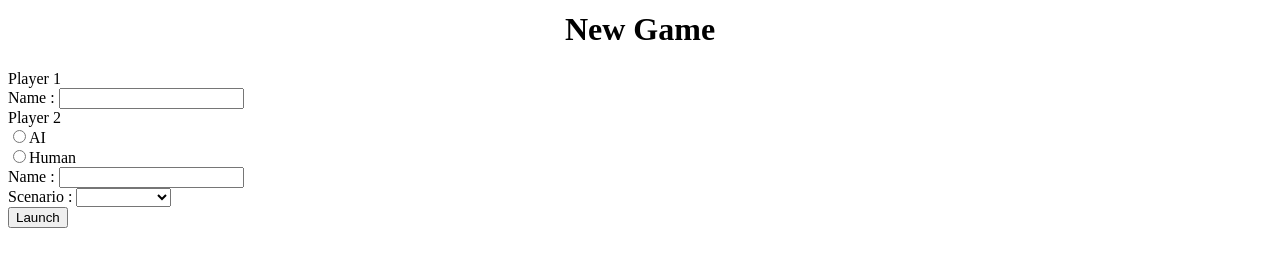
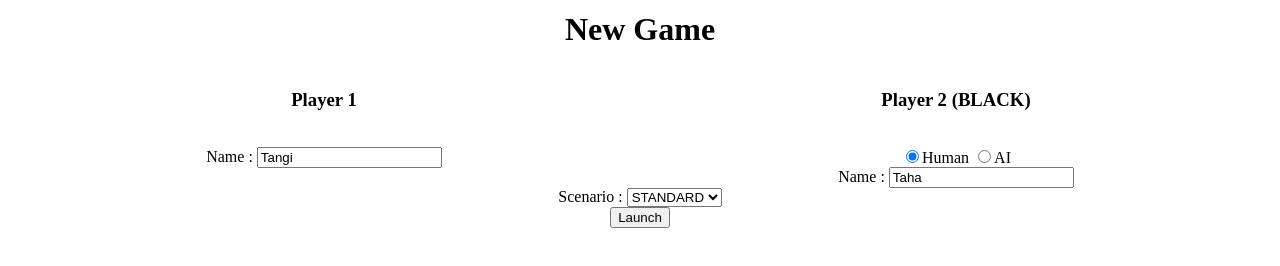
Before and after one commit to tangimds/diaballik, an Angular app in the folder diaballik-frontend/: page /menu in a window 1280 px wide. Shown: the part 322-588 px from the top of the page. Built offline with nearby package versions, Linux system fonts and the light colour scheme.

Commit message:
Modification menu

```diff
--- a/diaballik-frontend/src/app/menu/menu.component.css
+++ b/diaballik-frontend/src/app/menu/menu.component.css
@@ -0,0 +1,19 @@
+.left {
+  width: 50%;
+  display: inline-block;
+  margin : 0 auto;
+  vertical-align: top;
+  text-align: center;
+}
+
+.right {
+  width: 50%;
+  display: inline-block;
+  margin : 0 auto;
+  vertical-align: top;
+  text-align: center;
+}
+
+.bottom {
+  text-align: center;
+}
--- a/diaballik-frontend/src/app/menu/menu.component.html
+++ b/diaballik-frontend/src/app/menu/menu.component.html
@@ -1,32 +1,36 @@
-<h1>New Game</h1>
+<h1 xmlns="http://www.w3.org/1999/html">New Game</h1>
 
-<form (ngSubmit)="onSubmit(f)" #f="ngForm">
-  Player 1 <br> Name : <input type="text" id="name1" class="form-control" name="name1" ngModel required><br>
-  Player 2 <br>
-  <input type="radio" name="P2type" value="AI" ngModel>AI<br>
-  <input type="radio" name="P2type" value="Human" ngModel>Human<br>
+<form (ngSubmit)="onSubmit()">
+  <div class="left">
+    <h3>Player 1 </h3> <br> Name : <input type="text" [value]="name1" class="form-control"  (input)="name1=$event.target.value" required><br>
+  </div>
+  <div class="right">
+    <h3>Player 2 (BLACK)</h3> <br>
+    <input type="radio" name="type" class="form-control" (change)="human = true" checked required>Human
+    <input type="radio" name="type" class="form-control" (change)="human = false" required>AI<br>
 
-  <div *ngIf="!player2isAI(f)">
-    Name : <input type="text" id="name2" class="form-control" name="p2name" ngModel required>
+    <div *ngIf="this.human">
+      Name : <input type="text" [value]="name2" class="form-control" (input)="name2=$event.target.value"  required>
     </div>
 
 
-  <div *ngIf="player2isAI(f)">
+    <div *ngIf="!this.human">
       Difficulty :
-    <select  name="difficulty" size="1" ngModel required>
+      <select  [value]="difficulty" size="1" (input)="difficulty=$event.target.value" required>
         <option>NOOB</option>
         <option>STARTING</option>
         <option>PROGRESSIVE</option>
       </select>
     </div>
-
+  </div>
+  <div class="bottom">
     Scenario :
-  <select  name="scenario" size="1" ngModel required>
-    <option>STANDARD</option>
-    <option>RANDOM</option>
-    <option>EAU</option>
+    <select  [value]="scenario" size="1" (input)="scenario=$event.target.value" required>
+      <option value="STANDARD">STANDARD</option>
+      <option value="RANDOM">RANDOM</option>
+      <option value="EAU">EAU</option>
     </select>
     <br>
     <button type="submit">Launch</button>
-
+  </div>
 </form>
--- a/diaballik-frontend/src/app/menu/menu.component.ts
+++ b/diaballik-frontend/src/app/menu/menu.component.ts
@@ -1,7 +1,7 @@
-import { Component, OnInit } from '@angular/core';
-import { Router } from '@angular/router';
-import { HttpClient } from '@angular/common/http';
-import { MyData } from '../mydata';
+import {Component, OnInit} from '@angular/core';
+import {Router} from '@angular/router';
+import {HttpClient} from '@angular/common/http';
+import {MyData} from '../mydata';
 import {NgForm} from '@angular/forms';
 
 @Component({
@@ -10,19 +10,26 @@ import {NgForm} from '@angular/forms';
   styleUrls: ['./menu.component.css']
 })
 export class MenuComponent implements OnInit {
+  name1: string;
+  name2: string;
+  scenario: string;
+  difficulty: string;
+  human: boolean;
 
-  private p1name: any;
-  private p2name: any;
-
-  constructor(private http: HttpClient, private router: Router, private data: MyData) { }
+  constructor(private http: HttpClient, private router: Router, private data: MyData) {
+  }
 
   ngOnInit() {
+    this.name1 = 'Tangi';
+    this.name2 = 'Taha';
+    this.scenario = 'STANDARD';
+    this.human = true;
   }
 
-  onSubmit(form: NgForm) {
-    /*if ( form.value.P2type === 'AI' ) {
+  onSubmit() {
+    if (!this.human) {
       // CREATE PVC
-      this.http.put(`game/newGamePVC/${form.value.p1name.toUpperCase()}/${form.value.scenario.toUpperCase()}/${form.value.difficulty.toUpperCase()}`, {}, {}).
+      this.http.put(`game/newGamePVC/${this.name1.toUpperCase()}/${this.scenario.toUpperCase()}/${this.difficulty.toUpperCase()}`, {}, {}).
       subscribe(returnedData => {
         console.log('init game : ');
         console.log(returnedData);
@@ -31,17 +38,18 @@ export class MenuComponent implements OnInit {
       });
     } else {
       // CREATE PVP
-      this.http.put(`game/newGamePVP/${form.value.p1name.toUpperCase()}/${form.value.p2name.toUpperCase()}/${form.value.scenario.toUpperCase()}`, {}, {}).
+      this.http.put(`game/newGamePVP/${this.name1.toUpperCase()}/${this.name2.toUpperCase()}/${this.scenario.toUpperCase()}`, {}, {}).
       subscribe(returnedData => {
         console.log('init game : ');
         console.log(returnedData);
         this.data.setStorage(returnedData);
         this.router.navigate(['board']);
       });
-    }*/console.log(form);
-  }
-
-  player2isAI(form: NgForm) {
-    return form.value.P2type === 'AI';
+    }
+    console.log('name1: ' + this.name1 + '\n' +
+      '  name2: ' + this.name2 + '\n' +
+      '  scenario: ' + this.scenario + '\n' +
+      '  difficulty: ' + this.difficulty + '\n' +
+      '  human: ' + this.human + '');
   }
 }
```
Lines whose indentation alone changed are shown as unchanged.
